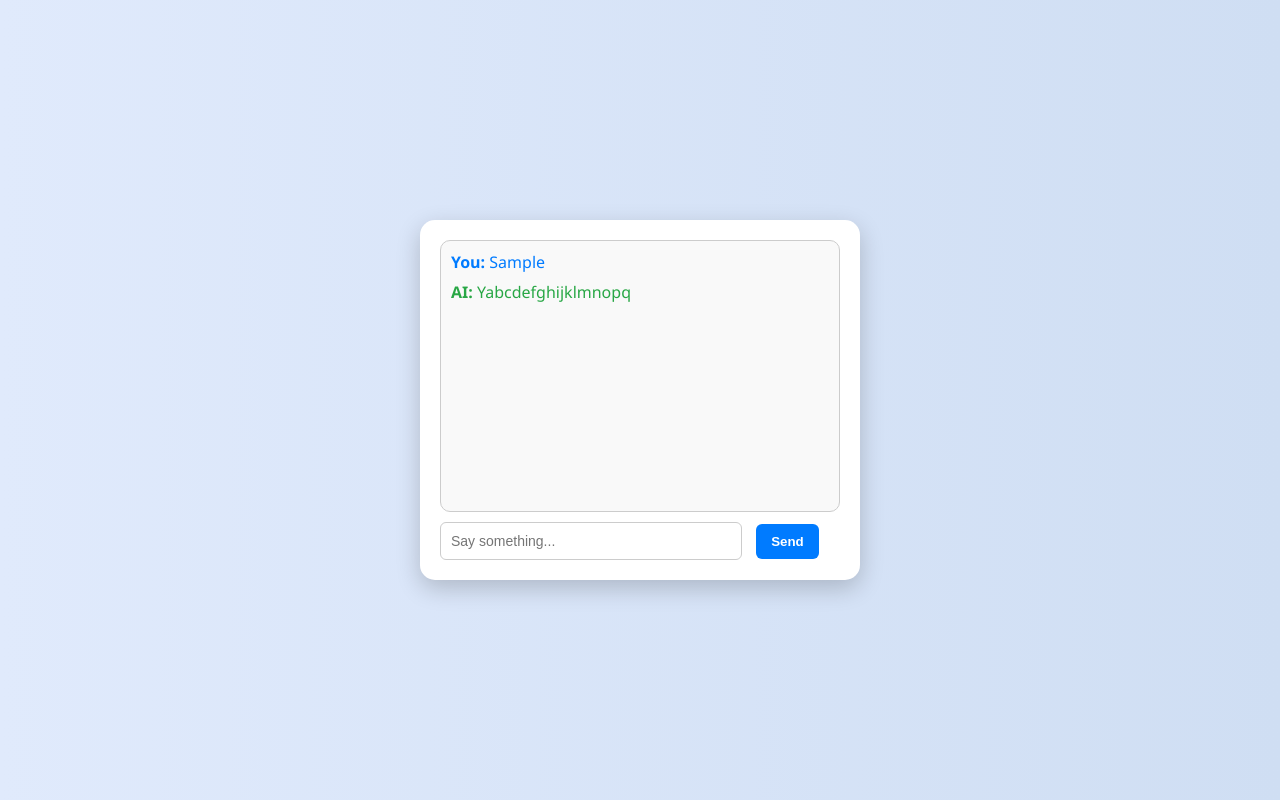
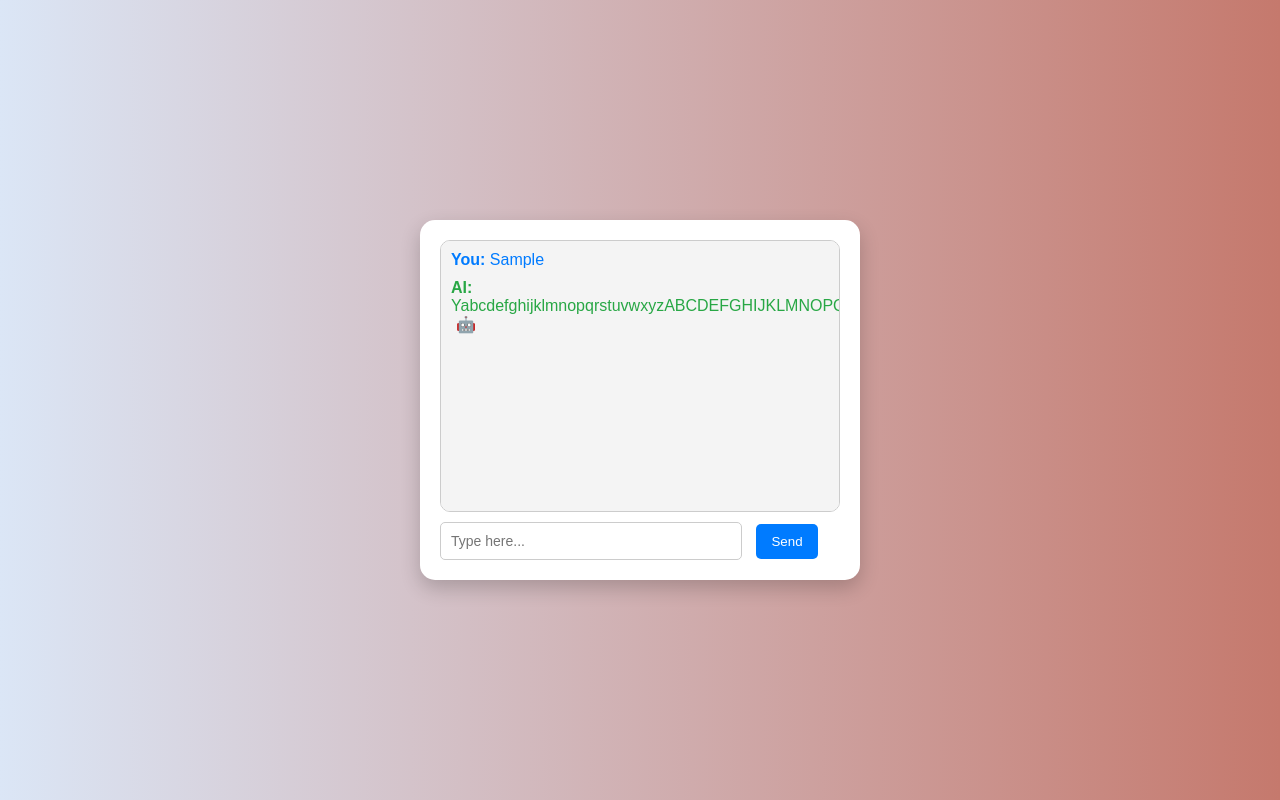
Before and after one commit to MaxYT5184/Working-AI, a plain HTML site: page index.html in a window 1280 px wide. Both pictures are taken after typing "Sample" into the empty fields and a click on the button "Send". Drawn offline with Linux system fonts and the light colour scheme.

Commit message:
Update index.html

```diff
--- a/index.html
+++ b/index.html
@@ -2,13 +2,13 @@
 <html lang="en">
 <head>
   <meta charset="UTF-8">
-  <title>AI Chat</title>
+  <title>AI Chat with Full Letter Logic</title>
   <style>
     body {
       margin: 0;
       padding: 0;
-      background: linear-gradient(to right, #e0eafc, #cfdef3);
-      font-family: 'Segoe UI', Tahoma, Geneva, Verdana, sans-serif;
+      background: linear-gradient(to right, #dbe6f6, #c5796d);
+      font-family: Arial, sans-serif;
       display: flex;
       justify-content: center;
       align-items: center;
@@ -16,68 +16,85 @@
     }
 
     .chat-container {
-      background: white;
+      background: #fff;
+      padding: 20px;
+      border-radius: 15px;
+      box-shadow: 0 8px 20px rgba(0, 0, 0, 0.2);
       width: 400px;
       max-width: 90%;
-      padding: 20px;
-      border-radius: 15px;
-      box-shadow: 0 8px 25px rgba(0, 0, 0, 0.2);
     }
 
     .chat-box {
       height: 250px;
       overflow-y: auto;
       border: 1px solid #ccc;
+      padding: 10px;
       border-radius: 10px;
-      padding: 10px;
+      background-color: #f4f4f4;
       margin-bottom: 10px;
-      background: #f9f9f9;
     }
 
     .chat-box div {
-      margin-bottom: 8px;
+      margin-bottom: 10px;
     }
 
-    .chat-box .user {
+    .user {
       color: #007bff;
     }
 
-    .chat-box .ai {
+    .ai {
       color: #28a745;
     }
 
     input[type="text"] {
       width: 70%;
       padding: 10px;
+      font-size: 14px;
+      border-radius: 5px;
       border: 1px solid #ccc;
-      border-radius: 6px;
-      font-size: 14px;
     }
 
     button {
       padding: 10px 15px;
       margin-left: 10px;
-      border: none;
-      border-radius: 6px;
       background-color: #007bff;
       color: white;
-      font-weight: bold;
+      border: none;
+      border-radius: 5px;
       cursor: pointer;
     }
 
     button:hover {
       background-color: #0056b3;
     }
+
+    .reaction {
+      margin-left: 5px;
+      font-size: 16px;
+    }
   </style>
 </head>
 <body>
   <div class="chat-container">
-    <div id="chat-box" class="chat-box"></div>
-    <input type="text" id="user-input" placeholder="Say something...">
+    <div class="chat-box" id="chat-box"></div>
+    <input type="text" id="user-input" placeholder="Type here...">
     <button onclick="sendMessage()">Send</button>
   </div>
 
   <script>
+    const letters = "abcdefghijklmnopqrstuvwxyzABCDEFGHIJKLMNOPQRSTUVWXYZ";
+    const numbers = "0123456789";
+
+    // Construct a word using only available letters
+    function buildWord(word) {
+      let allChars = letters + numbers;
+      let output = "Y"; // Prefix as you suggested
+      for (let i = 0; i < allChars.length; i++) {
+        output += allChars[i];
+      }
+      return output;
+    }
+
     function sendMessage() {
       const input = document.getElementById("user-input");
       const chatBox = document.getElementById("chat-box");
@@ -85,36 +102,16 @@
       if (!userText) return;
 
       chatBox.innerHTML += `<div class="user"><strong>You:</strong> ${userText}</div>`;
-      input.value = "";
 
-      // Use all letters A-Z, a-z and numbers 0-9 in variables
-      let a="H", b="o", c="w", d=" ", e="a", f="r", g="e", h="y", i="o", j="u", k="?",
-          l="I", m="'", n="m", o="f", p="i", q="n", r="e", s=".", t="h", u="e", v="l", w="l",
-          x="c", y="d", z="s";
-
-      let A="W", B="e", C="l", D="c", E="o", F="m", G="!", H="😊", I="Y", J="a", K="b", L="c",
-          M="d", N="e", O="f", P="g", Q="h", R="i", S="j", T="k", U="l", V="m", W="n", X="o", Y="p", Z="q";
-
-      let n0=0, n1=1, n2=2, n3=3, n4=4, n5=5, n6=6, n7=7, n8=8, n9=9;
-
-      // Use them all to make responses
-      const responses = [
-        `${a+b+c+d+e+f+g+d+h+i+j+k}`,   // "How are you?"
-        `${l+m+n+d+o+p+q+f+g+s}`,       // "I'm fine."
-        `${A+B+C+D+E+F+G}`,             // "Welcome!"
-        `${l+m+d+t+h+e+d+A+B+C}`,       // "I'm the Wel"
-        `${I+J+K+L+M+N+O+P+Q+R+S+T+U+V+W+X+Y+Z}`, // All A-Z variables
-        `Using: ${n0},${n1},${n2},${n3},${n4},${n5},${n6},${n7},${n8},${n9}`, // numbers 0-9
-        `${l+d+t+h+a+n+k+d+y+o+u+d+H}`  // "I thank you 😊"
-      ];
-
-      // Random response
-      const aiText = responses[Math.floor(Math.random() * responses.length)];
+      // Build AI response using all letters and numbers
+      const aiResponse = buildWord(userText);
 
       setTimeout(() => {
-        chatBox.innerHTML += `<div class="ai"><strong>AI:</strong> ${aiText}</div>`;
+        chatBox.innerHTML += `<div class="ai"><strong>AI:</strong> ${aiResponse} <span class="reaction">🤖</span></div>`;
         chatBox.scrollTop = chatBox.scrollHeight;
       }, 500);
+
+      input.value = "";
     }
   </script>
 </body>
```
